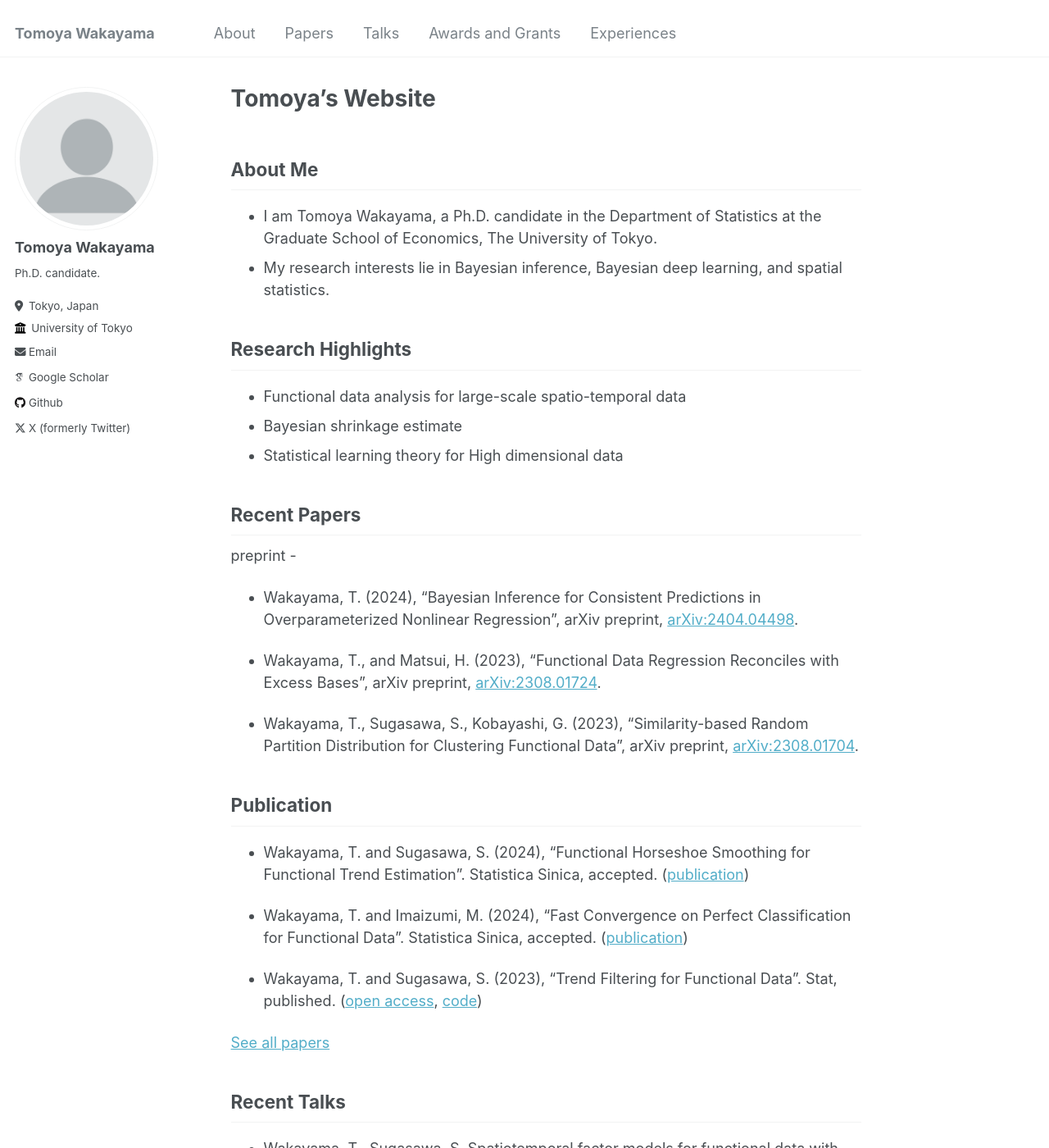
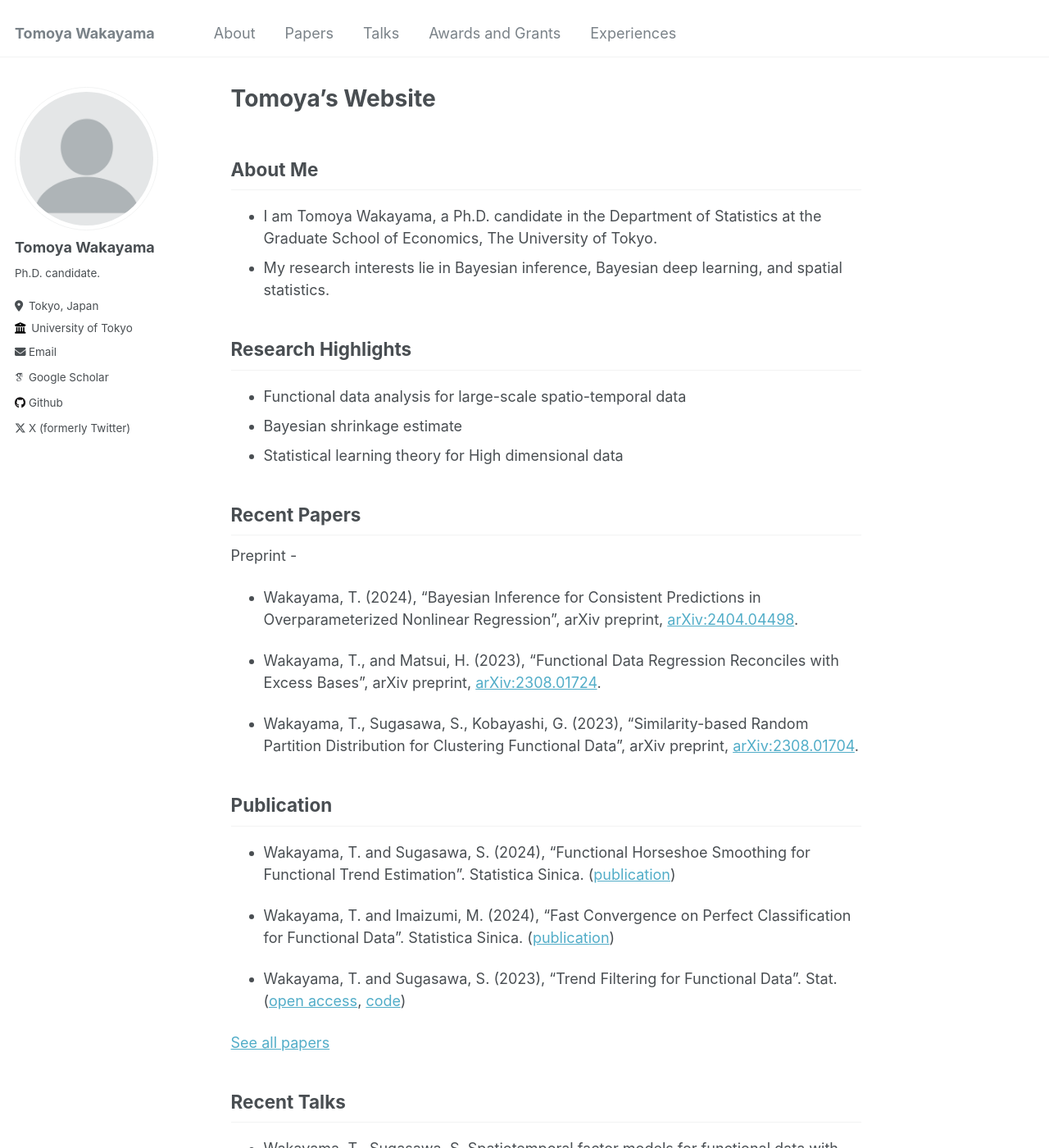
Before and after one commit to TomWaka/TomWaka.github.io, a Jekyll site: the page built from _pages/home.md, in a window 1280 px wide and 1400 px high. Shown: the whole window at 82% size. Built offline with Jekyll 4.4.1, drawn with Linux system fonts in a browser that asks for light colours; some web fonts are replaced.

Commit message:
Update and rename about.md to home.md

```diff
--- a/_pages/about.md
+++ b/_pages/home.md
@@ -21,7 +21,7 @@ Research Highlights
 
 Recent Papers
 ------
-preprint
+Preprint
 -
 - Wakayama, T. (2024), "Bayesian Inference for Consistent Predictions in Overparameterized Nonlinear Regression", arXiv preprint, [arXiv:2404.04498](https://arxiv.org/abs/2404.04498).
 
@@ -31,11 +31,11 @@ preprint
 
 Publication
 -
-- Wakayama, T. and Sugasawa, S. (2024), "Functional Horseshoe Smoothing for Functional Trend Estimation". Statistica Sinica, accepted. ([publication](https://www3.stat.sinica.edu.tw/LatestART/SS-2022-0297\_fp.pdf))
+- Wakayama, T. and Sugasawa, S. (2024), "Functional Horseshoe Smoothing for Functional Trend Estimation". Statistica Sinica. ([publication](https://www3.stat.sinica.edu.tw/LatestART/SS-2022-0297\_fp.pdf))
 
-- Wakayama, T. and Imaizumi, M. (2024), "Fast Convergence on Perfect Classification for Functional Data". Statistica Sinica, accepted. ([publication](https://www3.stat.sinica.edu.tw/LatestART/SS-2022-0258\_fp.pdf))
+- Wakayama, T. and Imaizumi, M. (2024), "Fast Convergence on Perfect Classification for Functional Data". Statistica Sinica. ([publication](https://www3.stat.sinica.edu.tw/LatestART/SS-2022-0258\_fp.pdf))
 
-- Wakayama, T. and Sugasawa, S. (2023), "Trend Filtering for Functional Data". Stat, published. ([open access](https://onlinelibrary.wiley.com/doi/full/10.1002/sta4.590), [code](https://github.com/TomWaka/Locally-Adaptive-Smoothing-for-Functional-Data))
+- Wakayama, T. and Sugasawa, S. (2023), "Trend Filtering for Functional Data". Stat. ([open access](https://onlinelibrary.wiley.com/doi/full/10.1002/sta4.590), [code](https://github.com/TomWaka/Locally-Adaptive-Smoothing-for-Functional-Data))
 
 [See all papers](/papers)
 
```
Also changed, not shown: other parts of _pages/home.md (+2 -2 lines).
